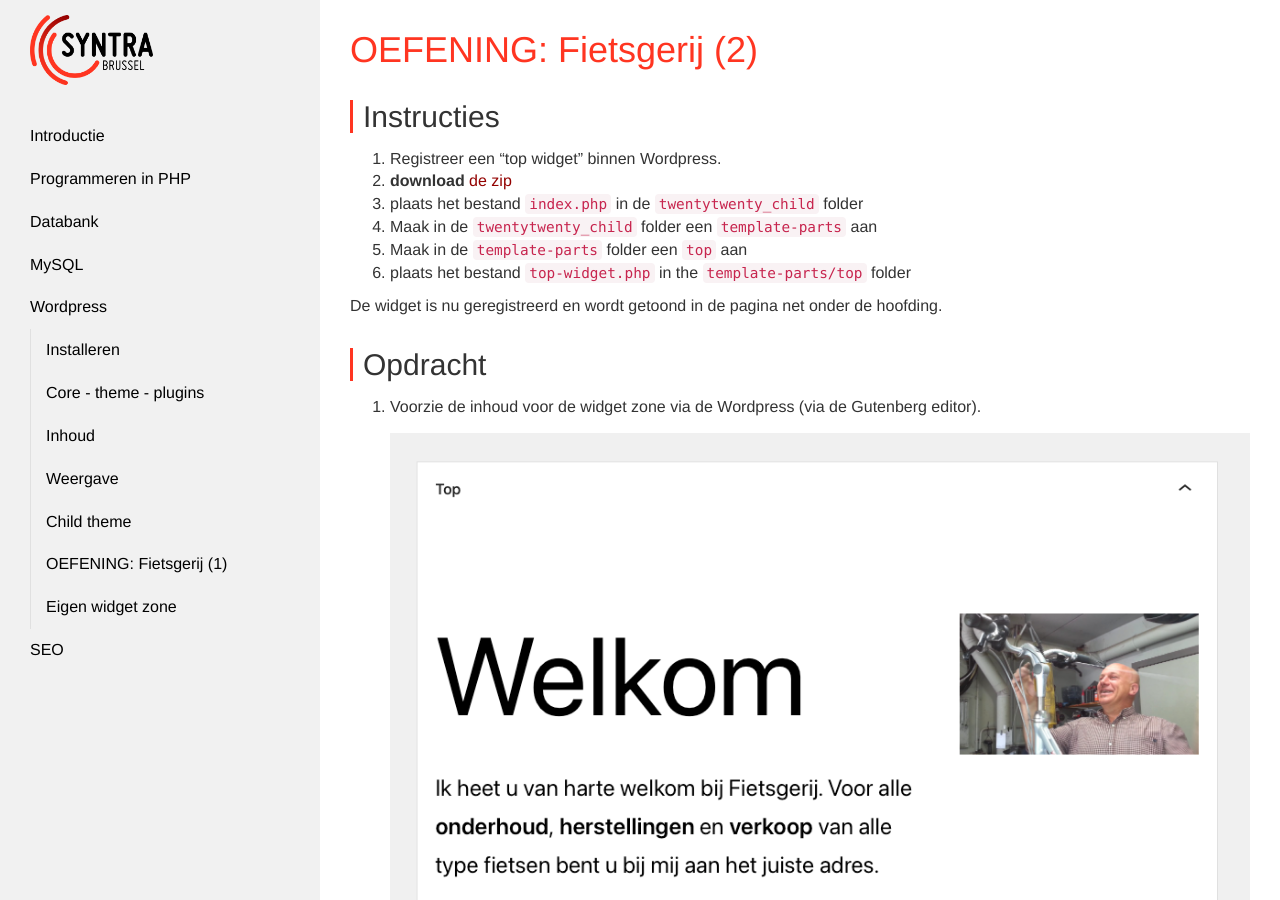
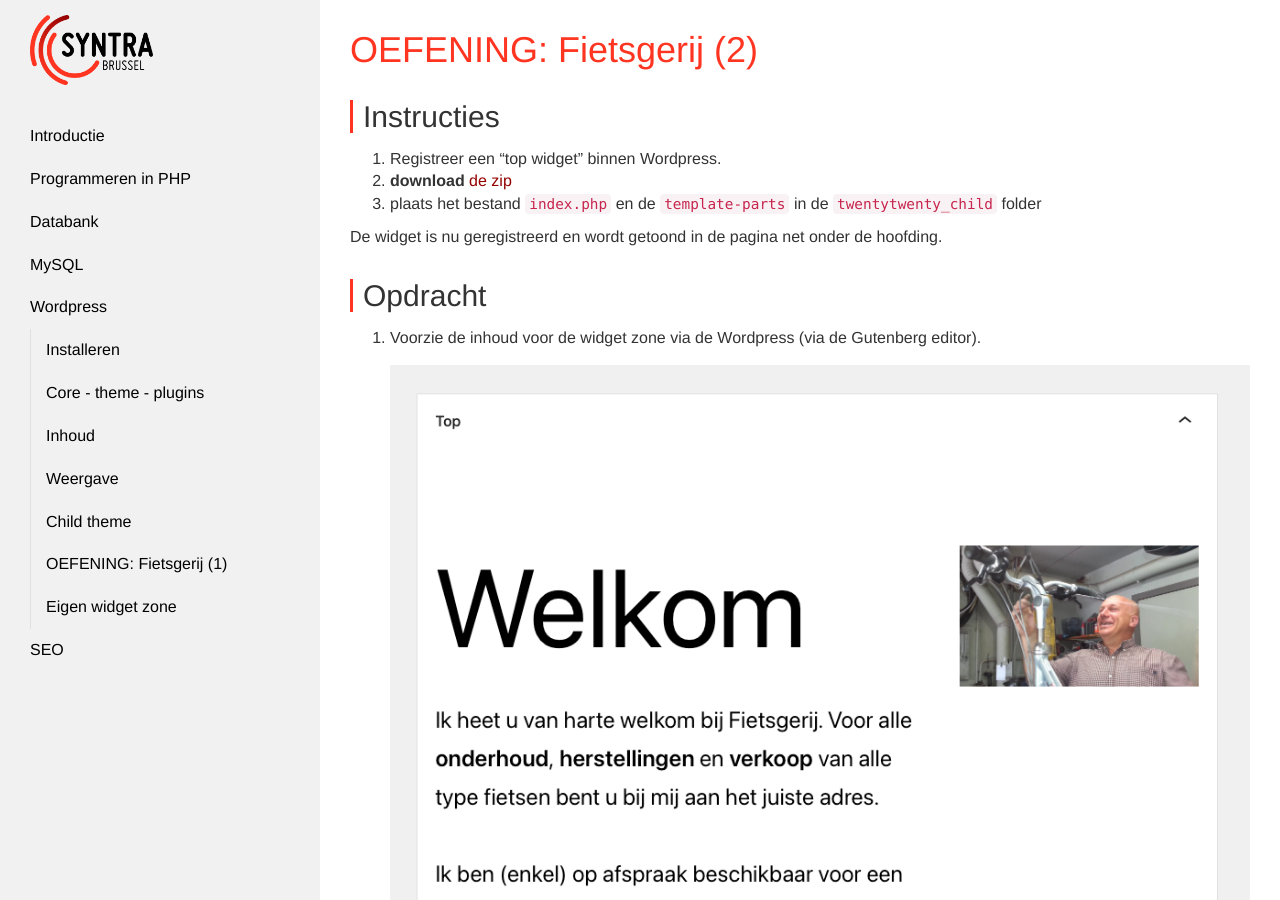
Before and after one commit to Syntra-Brussel/dynamische-webtechnieken, a Jekyll site: the page built from wordpress/oefening-fietsgerij-deel-2.md, in a window 1280 px wide and 900 px high. Built offline with Jekyll 4.4.1, drawn with Linux system fonts in a browser that asks for light colours; nearby versions of some CDN libraries; a script that is not in the unit is left out.

Commit message:
fietsgerij

```diff
--- a/wordpress/oefening-fietsgerij-deel-2.md
+++ b/wordpress/oefening-fietsgerij-deel-2.md
@@ -8,10 +8,7 @@
 ## Instructies
 1. Registreer een "top widget" binnen Wordpress.
 2. <strong>download</strong> <a href="fietsgerij/templates.zip">de zip</a>
-3. plaats het bestand <code>index.php</code> in de <code>twentytwenty_child</code> folder
-4. Maak in de <code>twentytwenty_child</code> folder een <code>template-parts</code> aan
-5. Maak in de <code>template-parts</code> folder een <code>top</code> aan
-6. plaats het bestand <code>top-widget.php</code> in the <code>template-parts/top</code> folder
+3. plaats het bestand <code>index.php</code> en de <code>template-parts</code> in de <code>twentytwenty_child</code> folder
 
 De widget is nu geregistreerd en wordt getoond in de pagina net onder de hoofding.
 
```
Also changed, not shown: 1 other file.
